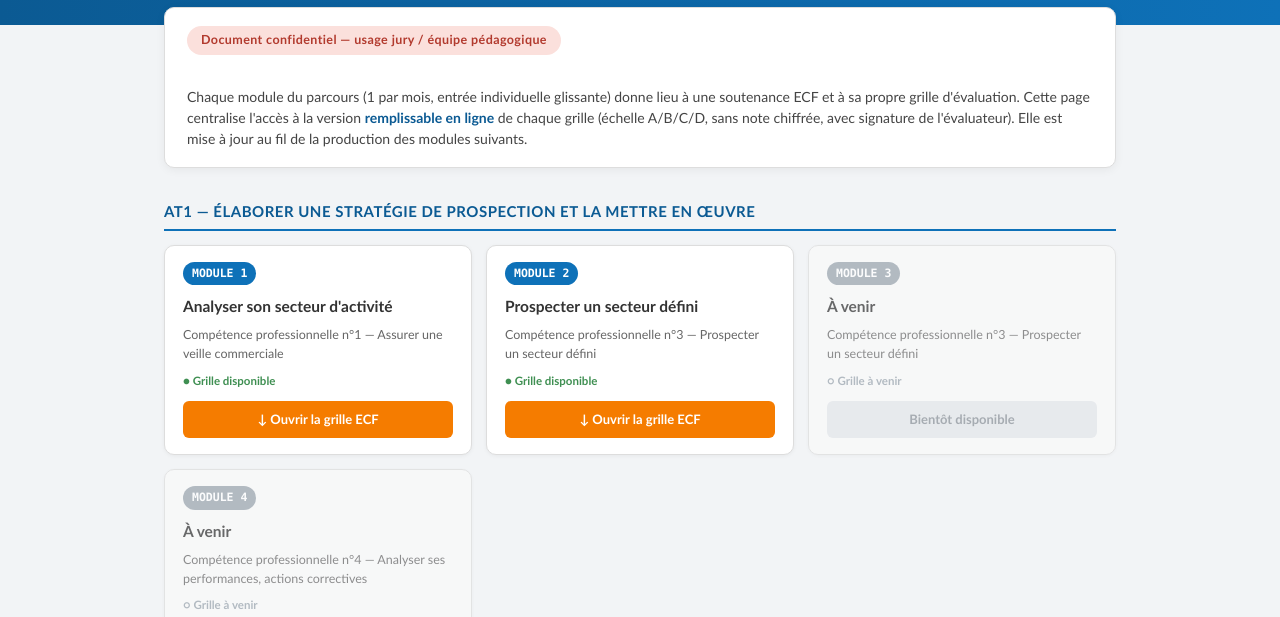
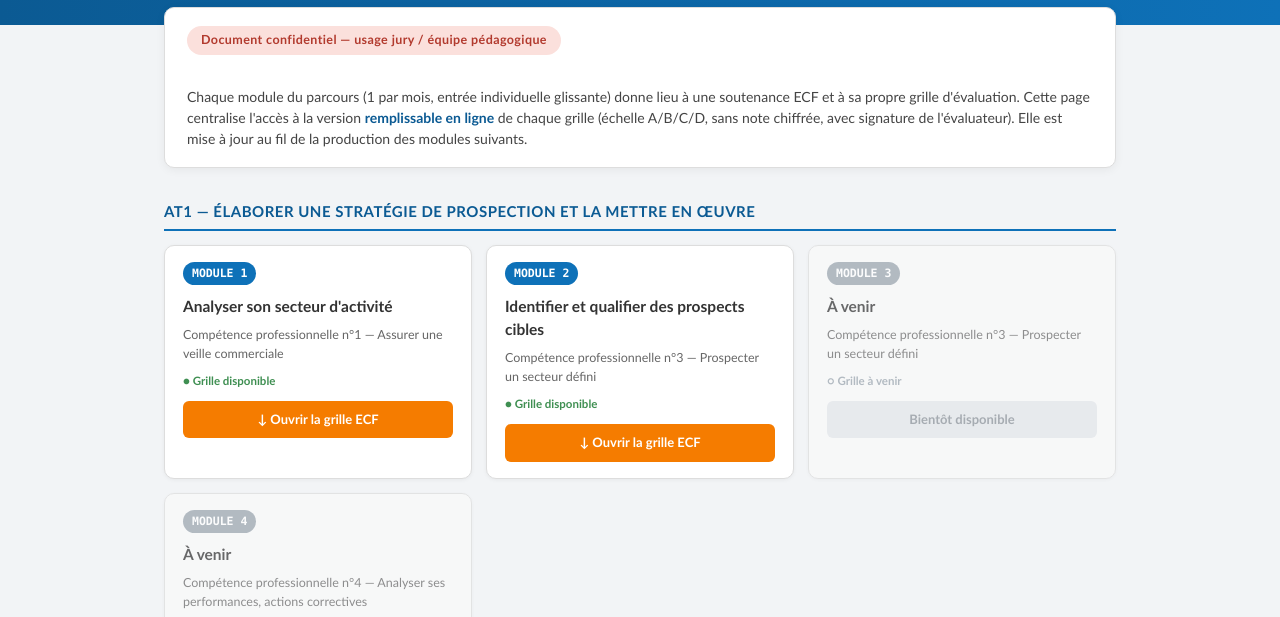
Before and after one commit to edeauxcom-dev/ECF_NTC_FOAD, a plain HTML site: page index.html in a window 1280 px wide. Shown: the part 166-783 px from the top of the page. Drawn offline with Linux system fonts and the light colour scheme.

Commit message:
Add files via upload

```diff
--- a/index.html
+++ b/index.html
@@ -162,7 +162,7 @@
 
       <div class="card">
         <span class="num">MODULE 2</span>
-        <p class="mod-title">Prospecter un secteur défini</p>
+        <p class="mod-title">Identifier et qualifier des prospects cibles</p>
         <p class="mod-comp">Compétence professionnelle n°3 — Prospecter un secteur défini</p>
         <span class="status-live">● Grille disponible</span>
         <a class="btn" href="https://edeauxcom-dev.github.io/ECF_NTC_FOAD/Grille_ECF_Module2_S4_Remplissable.html" target="_blank" rel="noopener noreferrer">↓ Ouvrir la grille ECF</a>
```
